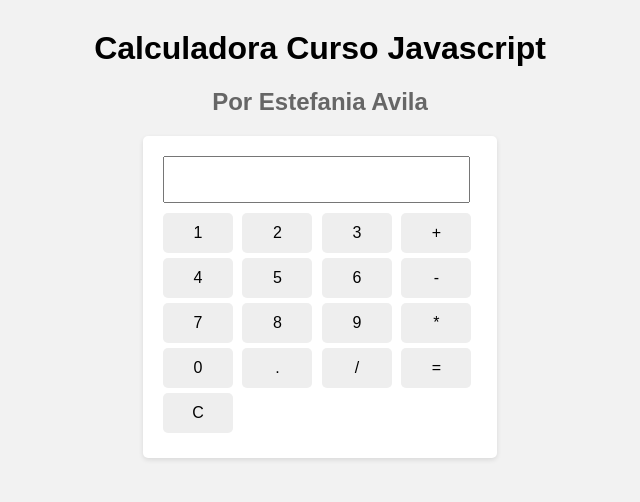
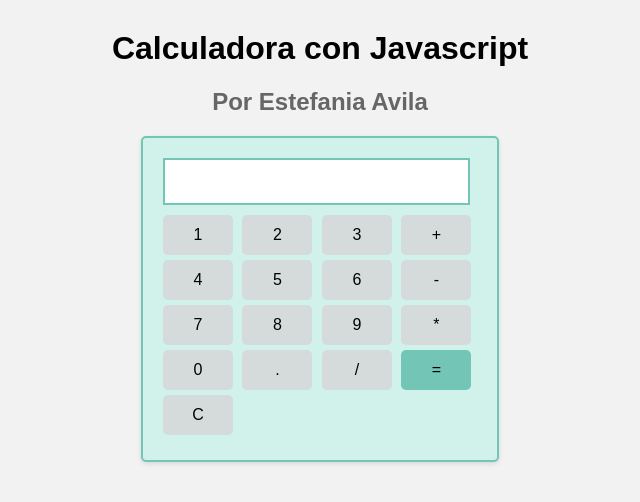
Before and after one commit to ESTEFANIAAVILA89/Calculadora.Js, a plain HTML site: page index.html in a window 1280 px wide. Shown: the whole page, without its empty margins (320-960 px from the left). Drawn offline with Linux system fonts and the light colour scheme.

Commit message:
cambios de estilo

```diff
--- a/index.html
+++ b/index.html
@@ -10,7 +10,7 @@
 </head>
 
 <body>
-    <h1>Calculadora Curso Javascript</h1>
+    <h1>Calculadora con Javascript</h1>
     <h2>Por Estefania Avila</h2>
     <div class="calculadora">
         <input type="text" id="pantalla" readonly>
@@ -33,7 +33,7 @@
         <input type="button" value="0" onclick="agregarALaPantalla('0')">
         <input type="button" value="." onclick="agregarALaPantalla('.')">
         <input type="button" value="/" onclick="agregarALaPantalla('/')">
-        <input type="button" value="=" onclick="calcular()">
+        <input type="button" class="equal" value="=" onclick="calcular()">
         <br>
         <input type="button" value="C" onclick="limpiarPantalla()">
     </div>
--- a/style.css
+++ b/style.css
@@ -17,9 +17,10 @@ h2 {
 .calculadora {
   width: 314px;
   margin: 0 auto;
-  background-color: #fff;
+  background-color:  #d1f2eb ;
   padding: 20px;
   border-radius: 5px;
+  border: #73c6b6 2px solid;
   box-shadow: 0 2px 5px rgba(0, 0, 0, 0.1);
 }
 
@@ -29,6 +30,7 @@ h2 {
   font-size: 20px;
   margin-bottom: 10px;
   text-align: right;
+  border: #73c6b6 2px solid;
 }
 
 input[type="button"] {
@@ -37,7 +39,7 @@ input[type="button"] {
   margin-right: 5px;
   margin-bottom: 5px;
   font-size: 16px;
-  background-color: #eee;
+  background-color:  #d5dbdb ;
   border: none;
   border-radius: 5px;
   cursor: pointer;
@@ -50,3 +52,6 @@ input[type="button"]:hover {
 input[type="button"]:last-child {
   margin-right: 0;
 }
+.equal{
+  background-color:#73c6b6!important;
+}
```
